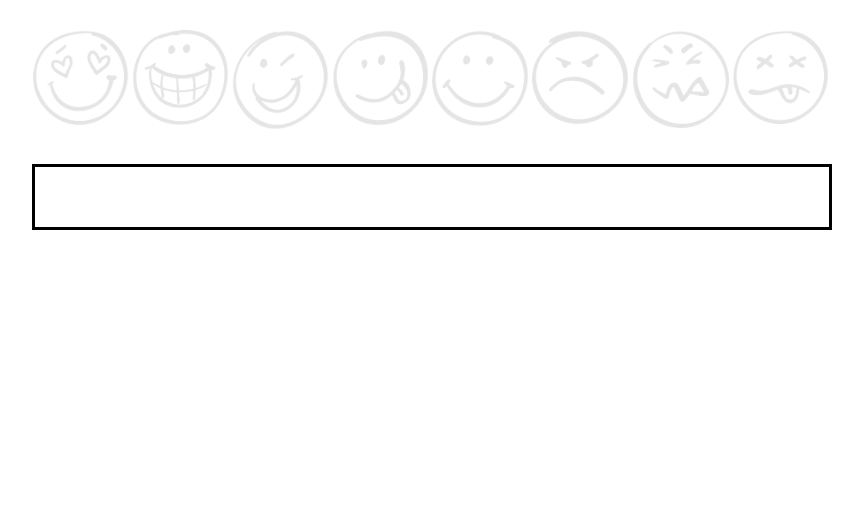
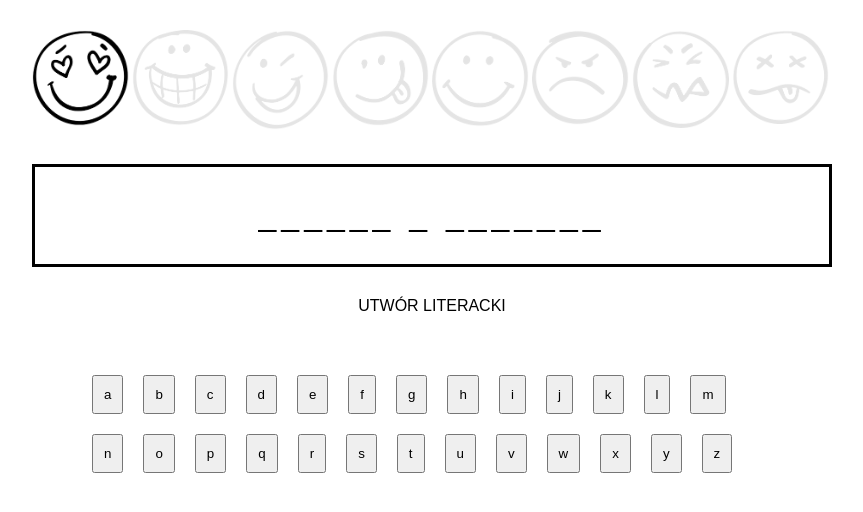
Before and after one commit to MarskiGit/game_JavaScrip_oop, a website with bundled scripts: page 01_Hangman/index.html in a window 1280 px wide. Shown: the whole page, without its empty margins (208-1071 px from the left). Built offline with nearby package versions, Linux system fonts and the light colour scheme.

Commit message:
End first game

```diff
--- a/01_Hangman/app/Game.js
+++ b/01_Hangman/app/Game.js
@@ -1,12 +1,87 @@
 'use strict';
+import Quote from './Quote.js';
 class Game {
-    constructor() {
+
+    constructor({
+        lettersWrapper,
+        categoryWrapper,
+        wordWrapper,
+        outputWrapper
+    }) {
+        this.lettersWrapper = lettersWrapper;
+        this.categoryWrapper = categoryWrapper;
+        this.wordWrapper = wordWrapper;
+        this.outputWrapper = outputWrapper;
+        this.currentStep = 0;
+        this.lastStep = 7;
+        this.quotes = [{
+                text: "pan tadeusz",
+                category: "Utwór literacki",
+            },
+            {
+                text: "janko muzykant",
+                category: "Utwór literacki",
+            },
+            {
+                text: "akademia pana kleksa",
+                category: "Film",
+            },
+            {
+                text: "ogniem i mieczem",
+                category: "Utwór literacki",
+            },
+        ];
+        const {
+            text,
+            category
+        } = this.quotes[Math.floor(Math.random() * this.quotes.length)];
+        this.categoryWrapper.innerHTML = category;
+        this.quote = new Quote(text);
+    };
+    guess(latter, event) {
+        event.target.disabled = true;
+        if (this.quote.guessGame(latter)) {
+            this.drawQuoute();
+        } else {
+            this.currentStep++;
+            document.getElementsByClassName('step')[this.currentStep].style.opacity = 1;
+            if (this.currentStep === this.lastStep) this.loosing();
+        };
 
     };
+    drawLatters() {
+        for (let i = 10; i < 36; i++) {
+            const label = (i).toString(36);
+            const btn = document.createElement('button');
+            btn.innerHTML = label;
+            btn.addEventListener('click', (event) => this.guess(label, event))
+            this.lettersWrapper.appendChild(btn);
+        };
+    };
+    drawQuoute() {
+        const content = this.quote.getContent();
+        this.wordWrapper.innerHTML = content;
+        if (!content.includes('_')) this.winning();
+    };
     start() {
-
+        document.getElementsByClassName('step')[this.currentStep].style.opacity = 1;
+        this.drawLatters();
+        this.drawQuoute();
+    };
+    winning() {
+        this.wordWrapper.innerHTML = "You win! End Game";
+        this.lettersWrapper.innerHTML = '';
+    };
+    loosing() {
+        this.wordWrapper.innerHTML = "You lost! End Game";
+        this.lettersWrapper.innerHTML = '';
     };
 };
 
-const game = new Game();
+const game = new Game({
+    lettersWrapper: document.getElementById('letters'),
+    categoryWrapper: document.getElementById('category'),
+    wordWrapper: document.getElementById('word'),
+    outputWrapper: document.getElementById('output')
+});
 game.start();
--- /dev/null
+++ b/01_Hangman/app/Quote.js
@@ -0,0 +1,25 @@
+'use strict';
+export default class Quote {
+    constructor(text) {
+        this.text = text;
+        this.quessed = [];
+    };
+    getContent() {
+        let content = '';
+        for (const char of this.text) {
+            if (char === ' ' || this.quessed.includes(char)) {
+                content += char;
+            } else {
+                content += '_';
+            };
+        };
+        return content;
+    };
+    guessGame(latter) {
+        if (this.text.includes(latter)) {
+            this.quessed.push(latter);
+            return true;
+        };
+        return false;
+    };
+};
```
Also changed, not shown: 01_Hangman/index.html (+4 -1 lines).
